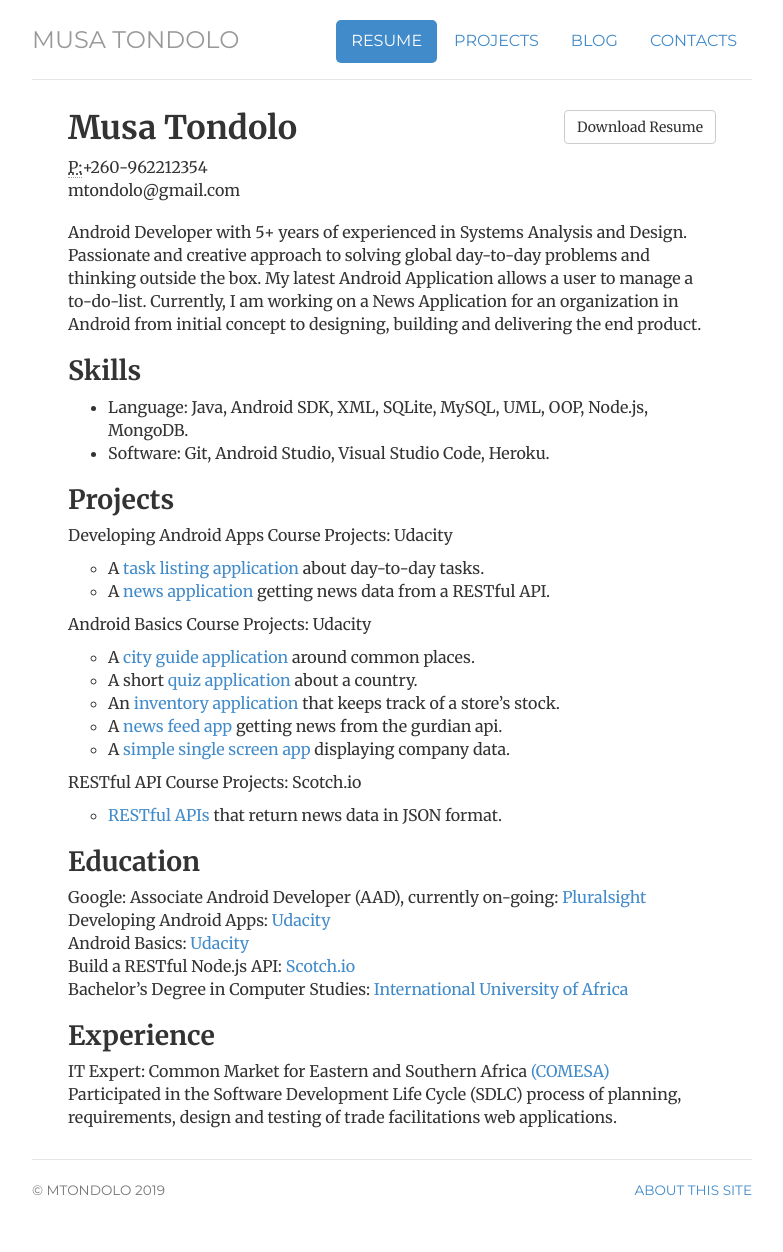
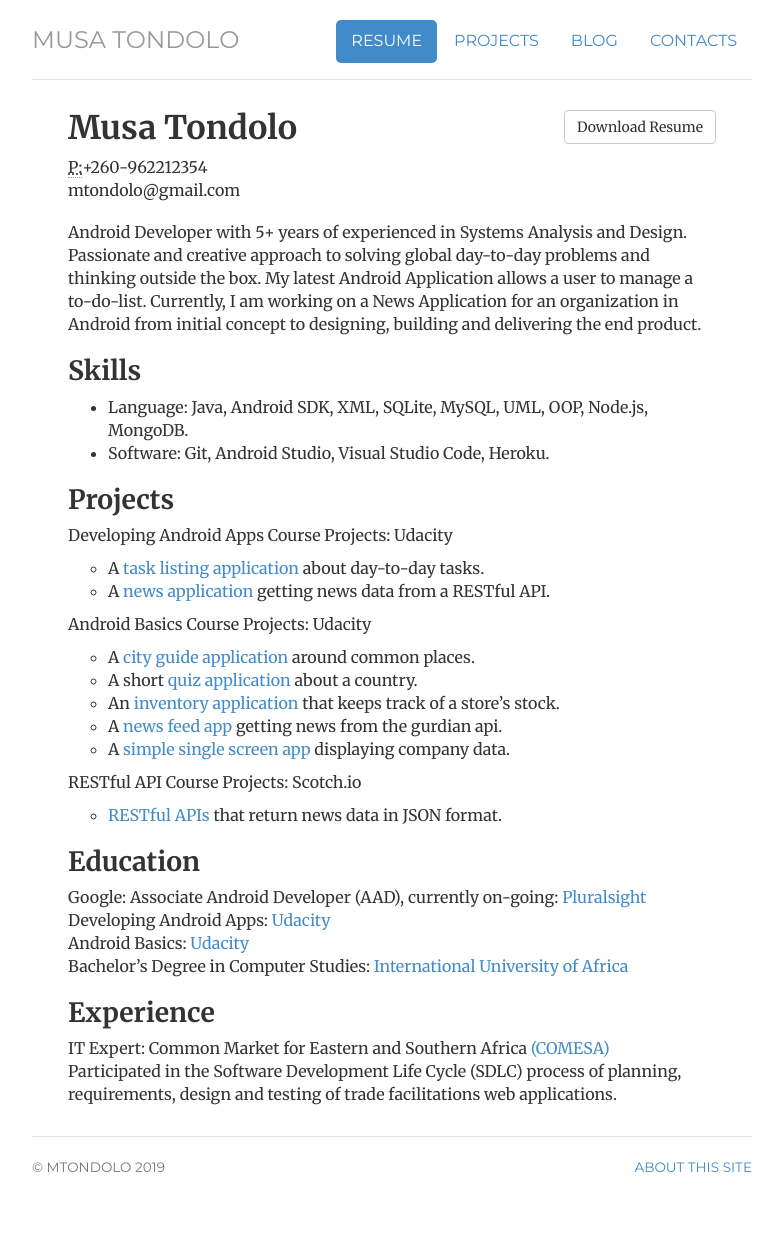
Before and after one commit to mtondolo/mtondolo.github.io, a Jekyll site: the page built from cv/index.html, in a window 1280 px wide. Shown: the whole page, without its empty margins (248-1031 px from the left). Built offline with Jekyll 4.4.1, drawn with Linux system fonts in a browser that asks for light colours; after the commit the page ends 1229 px from its top, so only the background shows below that.

Commit message:
Update index.html

```diff
--- a/cv/index.html
+++ b/cv/index.html
@@ -61,7 +61,6 @@
 					<li>Google: Associate Android Developer (AAD), currently on-going: <a href="https://www.pluralsight.com/" title = "Pluralsight">Pluralsight</a></li>
 					<li>Developing Android Apps: <a href="https://www.udacity.com/course/new-android-fundamentals--ud851" title = "Udacity">Udacity</a></li>
 					<li>Android Basics: <a href="https://www.udacity.com/course/android-basics-nanodegree-by-google--nd803" title = "Udacity"> Udacity</a></li>
-					<li>Build a RESTful Node.js API: <a href="https://scotch.io/courses/build-a-restful-nodejs-api" title = "Scotch.io"> Scotch.io</a></li>
 					<li>Bachelor’s Degree in Computer Studies: <a href="https://en.iua.edu.sd/" title = "International University of Africa">International University of Africa</a></li>
 	                                </ul>
                                         </p>
```
